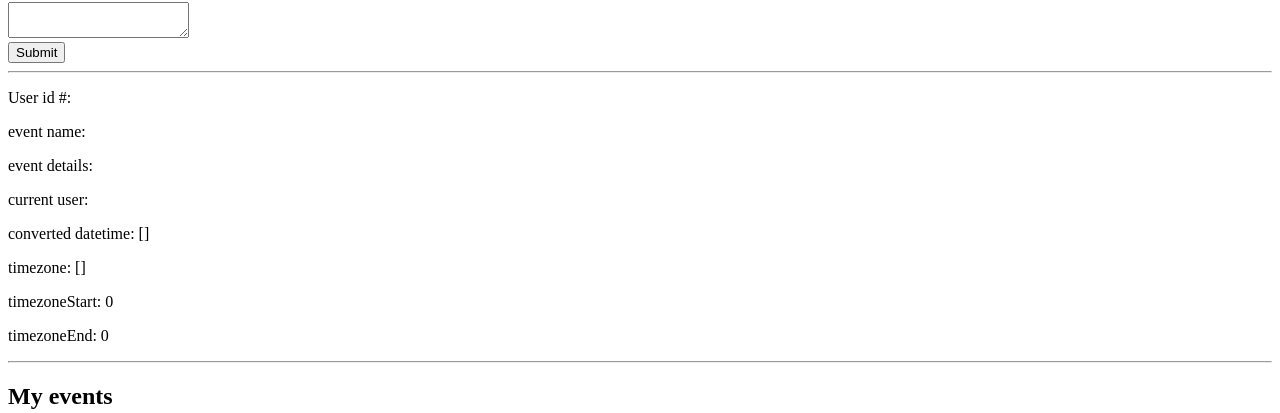
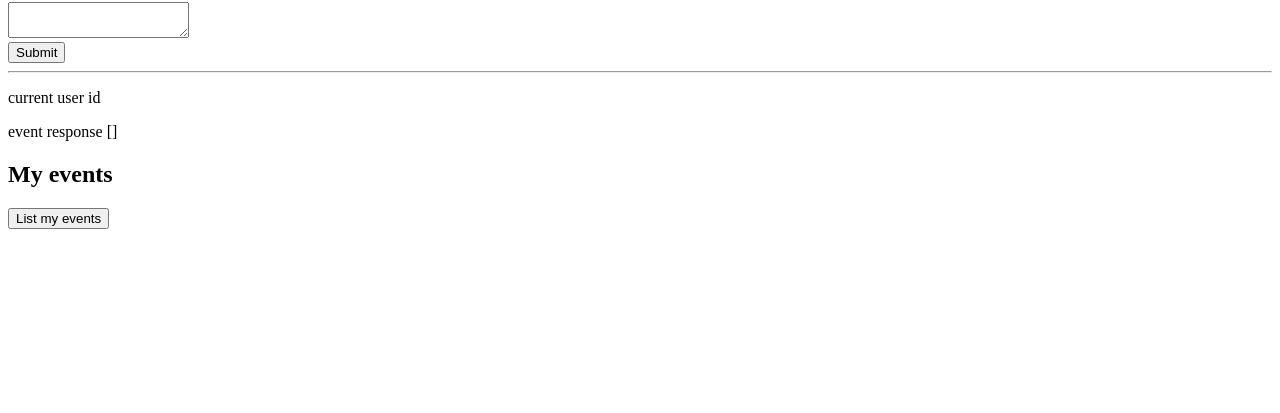
Before and after one commit to pkurjanowicz/capstone-scheduler, a Vue app in the folder client/: page / in a window 1280 px wide. Shown: the part 186-599 px from the top of the page. Built offline with nearby package versions, Linux system fonts and the light colour scheme.

Commit message:
Most basic functionality is present, but needs refined.

```diff
--- a/client/src/App.vue
+++ b/client/src/App.vue
@@ -17,24 +17,19 @@
     <p>Enter event details here.</p>
     <textarea v-model="eventDetails"/>
     <br>
-    <p id="failedEntry" v-if="failedEntry">You must be logged in, set a time, and enter an event name</p>
+    <p id="failedEntry" v-if="failedEntry">You must be logged in, set a time, enter an event name, and enter a description.</p>
     <button @click="submitNewEvent">Submit</button>
 
     <hr>
 
-    <p>User id #: {{ currentUserID }}</p>
-    <p>event name: {{ eventName }}</p>
-    <p>event details: {{ eventDetails }}</p>
-    <p>current user: {{ currentUser }}</p>
-    <p>converted datetime: {{ convertedDatetime }}</p>
-    <!-- <p>range: {{ range }}</p> -->
-    <p>timezone: {{ timezone }}</p>
-    <p>timezoneStart: {{ timezoneStart }}</p>
-    <p>timezoneEnd: {{ timezoneEnd }}</p>
-
-    <hr>
-
+    <p>current user id {{ currentUserID }}</p>
+    <p>event response {{ eventResponseName }}</p>
     <h2>My events</h2>
+    <button @click="getEvents">List my events</button>
+    <ul>
+      <li v-for="event in eventResponseName" v-bind:key="event">{{ event }}</li>
+      <li v-for="event in eventResponseDetails" v-bind:key="event">{{ event }}</li>
+    </ul>
 
 
   </div>
@@ -53,6 +48,8 @@ export default {
       currentUserID: '',
       eventName: '',
       eventDetails: '',
+      eventResponseName: [],
+      eventResponseDetails: [],
       sharedUsers: [],
       checkbox: false,
       datetime: "",
@@ -173,6 +170,23 @@ export default {
       this.currentUserID = ''
       this.currentUser = ''
     },
+    getEvents() {
+      axios.get('/getevents')
+      .then((response) => {
+        console.log(response)
+        console.log("Get events")
+        let currentResponse = response.data.all_events
+        for (let i = 0; i < currentResponse.length; i++) {
+          console.log("wat")
+          if (this.currentUserID === currentResponse[i].owner_id) {
+            console.log(currentResponse[i].event_name)
+            this.eventResponseName.push(currentResponse[i].event_name)
+            this.eventResponseDetails.push(currentResponse[i].details)
+            console.log(typeof(response.data.all_events))
+          }
+        }
+      })
+    }
   }
 }
 </script>
```
Also changed, not shown: 2 other files (tests, documents, lock files or other folders).
